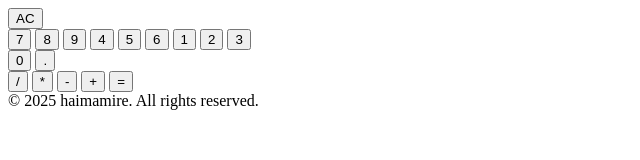
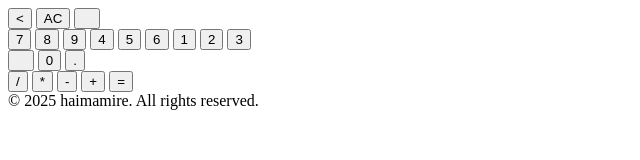
Before and after one commit to haimamire/odin-calculator, a plain HTML site: page index.html in a window 1280 px wide. Shown: the whole page, without its empty margins (0-640 px from the left). Drawn offline with Linux system fonts and the light colour scheme.

Commit message:
Add decimal & dummy buttons

```diff
--- a/index.html
+++ b/index.html
@@ -13,7 +13,9 @@
         <div class="buttons-container">
             <div class="left-container">
                 <div class="delete-buttons-container">
+                    <button id="backspace-button">&lt</button>
                     <button id="clear-button">AC</button>
+                    <button>⠀</button>
                 </div>
                 <div class="number-container">
                     <button class="number" id="7">7</button>
@@ -27,6 +29,7 @@
                     <button class="number" id="3">3</button>
                 </div>
                 <div class="decimal-zero-container">
+                    <button>⠀</button>
                     <button class="number" id="0">0</button>
                     <button id="decimal-button">.</button>
                 </div>
--- a/script.js
+++ b/script.js
@@ -5,11 +5,13 @@ let secondNumber = "";
 let result = "";
 
 const displayDiv = document.querySelector(".display");
+const backspaceButton = document.querySelector("#backspace-button");
 const clearButton = document.querySelector("#clear-button");
 
 // Math buttons selectors
 const numberButtons = document.querySelectorAll(".number");
 const operatorButtons = document.querySelectorAll(".operator");
+const decimalButton = document.querySelector("#decimal-button");
 const equalButton = document.querySelector("#equal-button");
 
 // Basic operations
```
